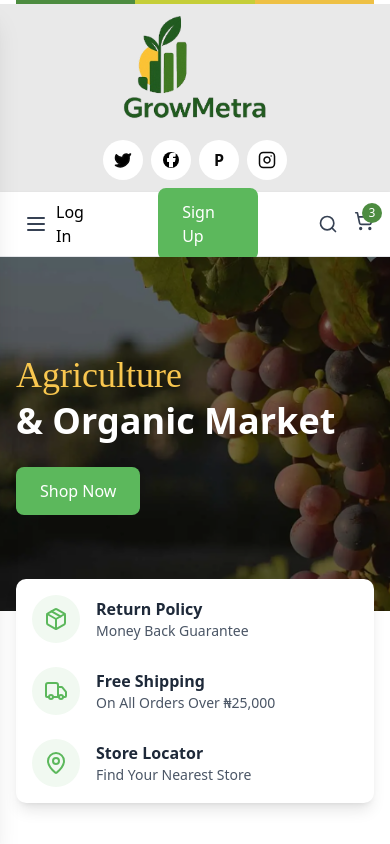
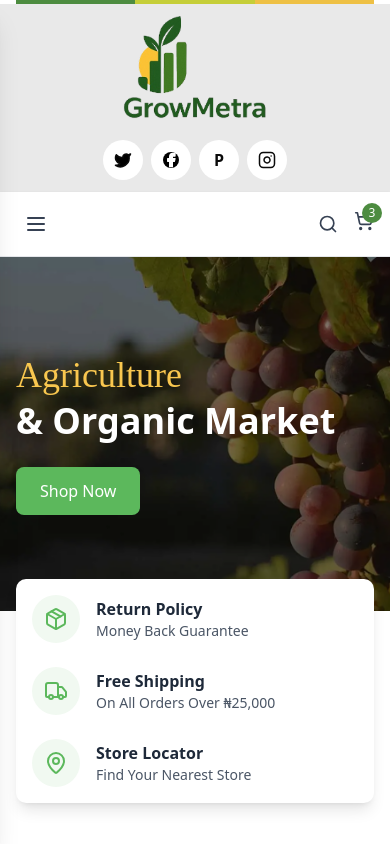
Before and after one commit to GROWMETRA11/Growmetra, a Next.js app: page / in a window 390 px wide. Shown: the top 844 px of the page. Built offline with nearby package versions, Linux system fonts and the light colour scheme.

Commit message:
auth buttons for mobile moved into sidebar

```diff
--- a/src/components/scaffold/header.tsx
+++ b/src/components/scaffold/header.tsx
@@ -273,11 +273,11 @@ export default function Header() {
             <div className="flex items-center space-x-4">
             <Link
                 href="/login"
-                className="inline-block text-black font-medium font mr-15 "
+                className="hidden lg:inline-block text-black font-medium font mr-15 "
               >Log In</Link>
             <Link
                 href="/signup"
-                className="mr-15 inline-block bg-[#5CB85C] hover:bg-[#4CAE4C] text-white font-medium py-3 px-6 rounded-md transition-colors"
+                className="hidden lg:inline-block mr-15  bg-[#5CB85C] hover:bg-[#4CAE4C] text-white font-medium py-3 px-6 rounded-md transition-colors"
               >Sign Up</Link>
               <button className="text-gray-700 hover:text-[#4d8c40]" aria-label="Search">
                 <Search size={20} />
@@ -388,6 +388,16 @@ export default function Header() {
                 </li>
               ))}
             </ul>
+            <div className="flex gap-5 items-center justify-center">
+            <Link
+                href="/login"
+                className="lg:hidden text-sm inline-block text-black font-medium "
+              >Log In</Link>
+            <Link
+                href="/signup"
+                className="lg:hidden inline-block text-sm  bg-[#5CB85C] hover:bg-[#4CAE4C] text-white font-medium py-2 px-3 rounded-md transition-colors"
+              >Sign Up</Link>
+            </div>
           </nav>
 
           {/* Mobile Social Icons */}
```
